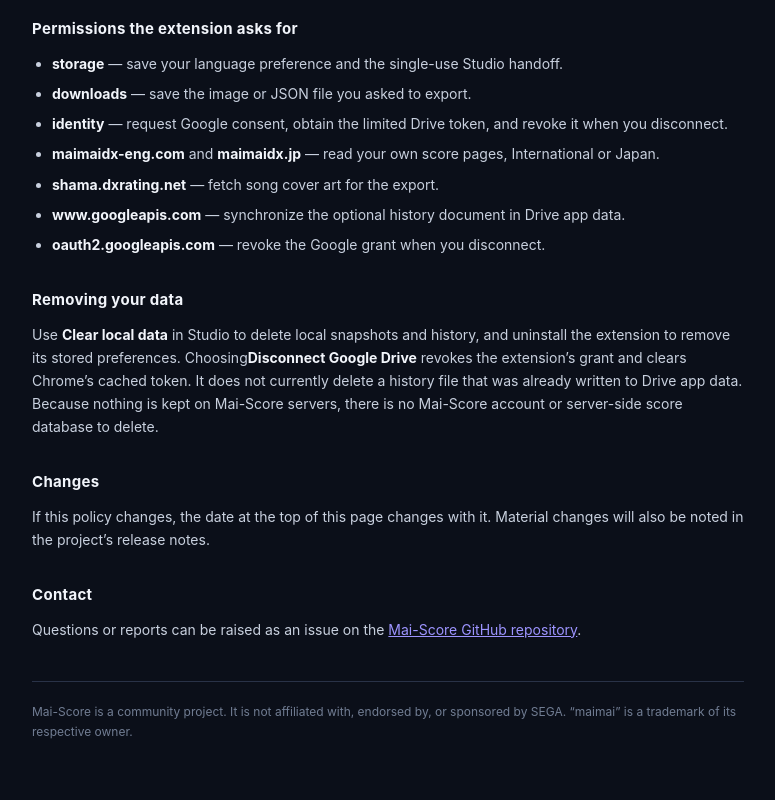
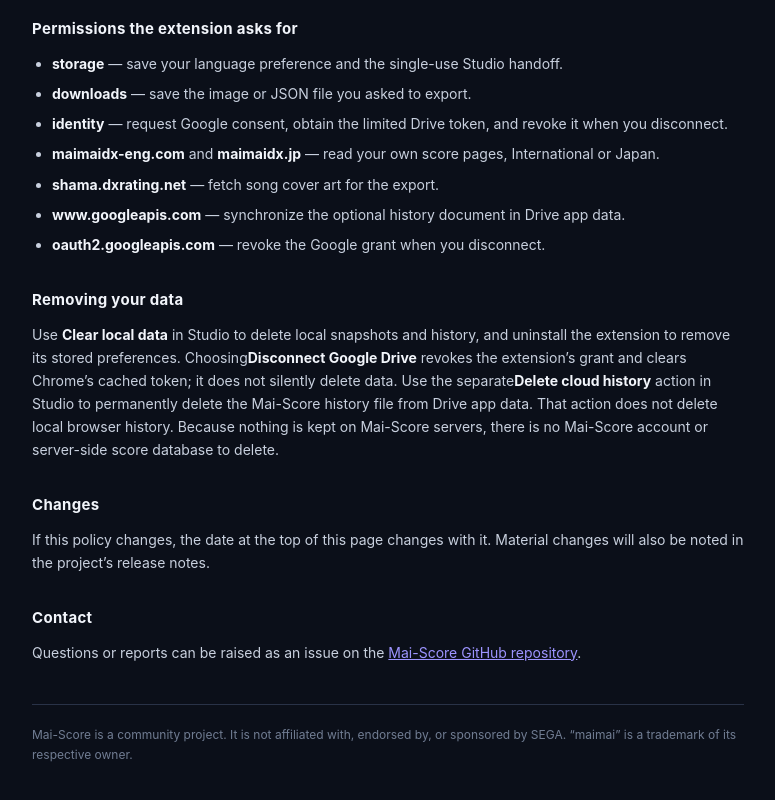
Before and after one commit to div-sir/Mai-Score, a Next.js app in the folder studio/: page /privacy in a window 1280 px wide. Shown: the part 1590-2390 px from the top of the page, without its empty margins (252-1027 px from the left). Built offline with nearby package versions, Linux system fonts and the light colour scheme.

Commit message:
Document cloud history deletion accurately

```diff
--- a/studio/app/privacy/page.tsx
+++ b/studio/app/privacy/page.tsx
@@ -140,9 +140,11 @@
           Use <strong>Clear local data</strong> in Studio to delete local snapshots and history,
           and uninstall the extension to remove its stored preferences. Choosing
           <strong>Disconnect Google Drive</strong> revokes the extension&rsquo;s grant and
-          clears Chrome&rsquo;s cached token. It does not currently delete a history file that
-          was already written to Drive app data. Because nothing is kept on Mai-Score servers,
-          there is no Mai-Score account or server-side score database to delete.
+          clears Chrome&rsquo;s cached token; it does not silently delete data. Use the separate
+          <strong>Delete cloud history</strong> action in Studio to permanently delete the
+          Mai-Score history file from Drive app data. That action does not delete local browser
+          history. Because nothing is kept on Mai-Score servers, there is no Mai-Score account
+          or server-side score database to delete.
         </p>
       </section>
 
```
